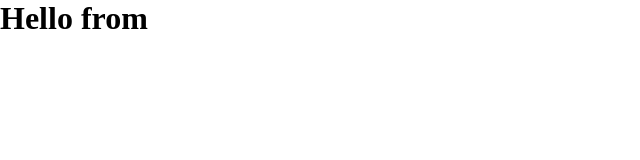
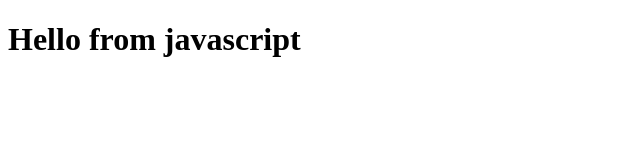
Before and after one commit to Aslanbeg-2001m/git-course, a plain HTML site: page index.html in a window 1280 px wide. Shown: the whole page, without its empty margins (0-640 px from the left). Drawn offline with Linux system fonts and the light colour scheme.

Commit message:
first commit

```diff
--- a/index.html
+++ b/index.html
@@ -5,12 +5,7 @@
     <meta http-equiv="X-UA-Compatible" content="IE=edge">
     <meta name="viewport" content="width=device-width, initial-scale=1.0">
     <title>Git course</title>
-    <style>
-        * {
-            margin: 0;
 
-        }
-    </style>
 </head>
 <body>
     <h1>Hello Git</h1>
--- a/script.js
+++ b/script.js
@@ -1 +1 @@
-document.body.innerHTML = '<h1>Hello from </h1>'
+document.body.innerHTML = '<h1>Hello from javascript</h1>'
```
